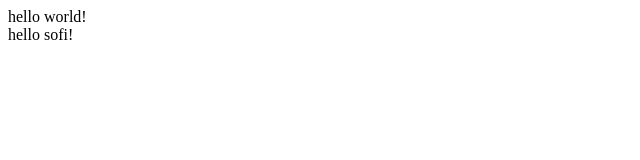
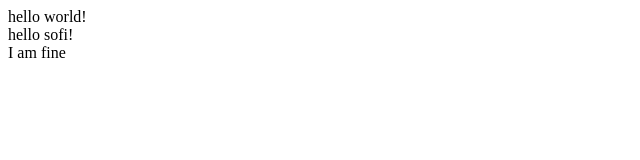
Before and after one commit to sofi7/myDemo1, a plain HTML site: page index.html in a window 1280 px wide. Shown: the full height of the page, 0-640 px from the left. Drawn offline with Linux system fonts and the light colour scheme.

Commit message:
dev 内容修改

```diff
--- a/index.html
+++ b/index.html
@@ -9,5 +9,6 @@
 <body>
     <div>hello world!</div>
     <div>hello sofi!</div>
+    <div>I am fine</div>
 </body>
 </html>
```
